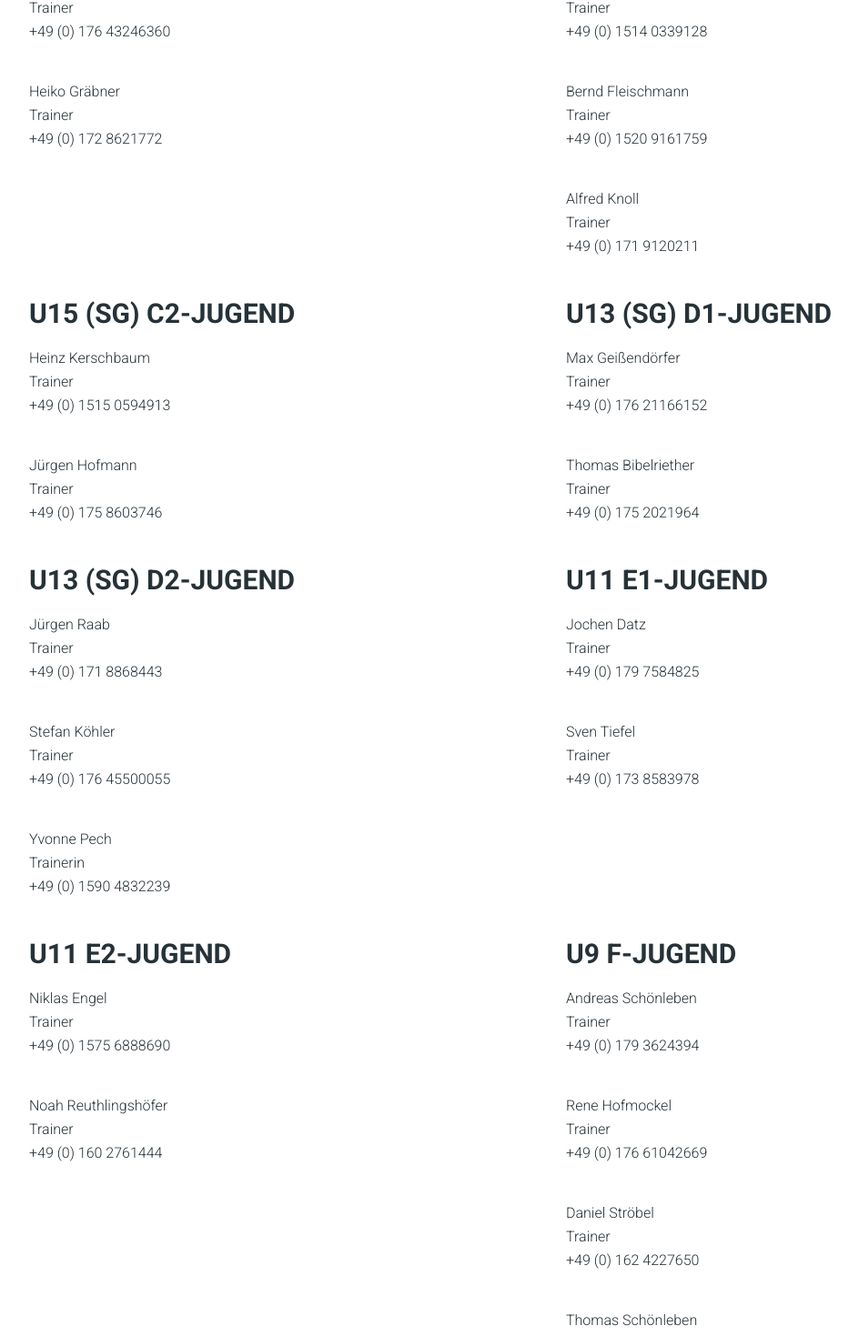
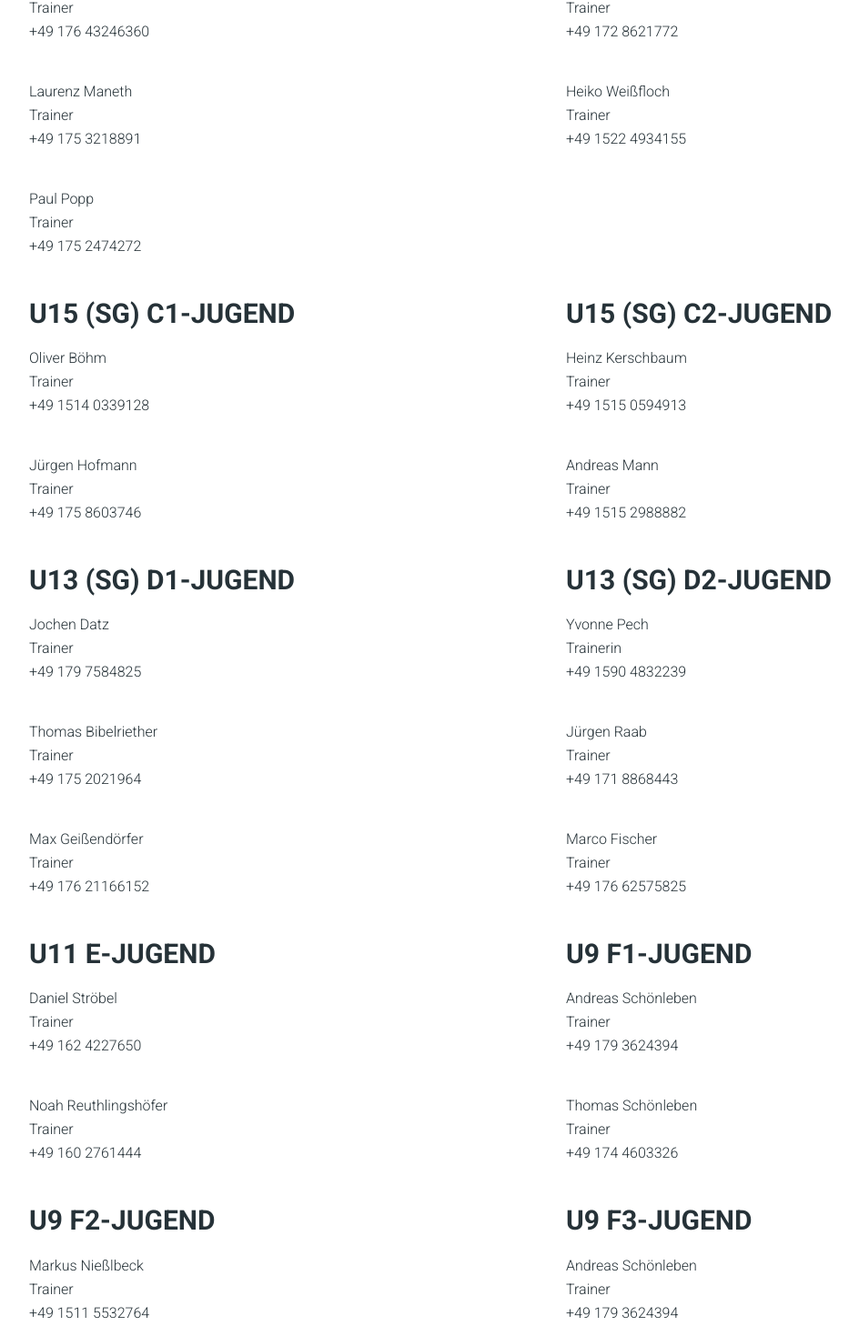
Before and after one commit to tomboe311/svlosaurach, a Next.js app: page /dist/jugend in a window 1280 px wide. Shown: the part 516-1985 px from the top of the page at 91% size, without its empty margins (38-982 px from the left). Built offline with nearby package versions, Linux system fonts and the light colour scheme.

Commit message:
update data for new season

```diff
--- a/src/app/jugend/jugend.tsx
+++ b/src/app/jugend/jugend.tsx
@@ -5,20 +5,43 @@ import {Typography} from "@material-tailwind/react";
 import {Trainingszeiten} from "@/components/trainingszeiten/trainingszeiten";
 
 const TRAINER = {
-    "U17 (SG) B-Jugend": [
+    "U19 (SG) A-Jugend": [
         {
-            team: "(SG) C1-Jugend",
+            team: "(SG) A1-Jugend",
             name: "Manfred Jobst",
             section: "Trainer",
             mail: "",
-            phone: "+49 (0) 176 43246360",
+            phone: "+49 176 43246360",
         },
+        {
+            team: "(SG) A1-Jugend",
+            name: "Laurenz Maneth",
+            section: "Trainer",
+            mail: "",
+            phone: "+49 175 3218891",
+        },
+        {
+            team: "(SG) A1-Jugend",
+            name: "Paul Popp",
+            section: "Trainer",
+            mail: "",
+            phone: "+49 175 2474272",
+        },
+    ],
+    "U17 (SG) B-Jugend": [
         {
             team: "(SG) B-Jugend",
             name: "Heiko Gräbner",
             section: "Trainer",
             mail: "",
-            phone: "+49 (0) 172 8621772",
+            phone: "+49 172 8621772",
+        },
+        {
+            team: "(SG) B-Jugend",
+            name: "Heiko Weißfloch",
+            section: "Trainer",
+            mail: "",
+            phone: "+49 1522 4934155",
         }
     ],
     "U15 (SG) C1-Jugend": [
@@ -27,21 +50,14 @@ const TRAINER = {
             name: "Oliver Böhm",
             section: "Trainer",
             mail: "",
-            phone: "+49 (0) 1514 0339128",
+            phone: "+49 1514 0339128",
         },
         {
             team: "(SG) C1-Jugend",
-            name: "Bernd Fleischmann",
+            name: "Jürgen Hofmann",
             section: "Trainer",
             mail: "",
-            phone: "+49 (0) 1520 9161759",
-        },
-        {
-            team: "(SG) C1-Jugend",
-            name: "Alfred Knoll",
-            section: "Trainer",
-            mail: "",
-            phone: "+49 (0) 171 9120211",
+            phone: "+49 175 8603746",
         },
     ],
     "U15 (SG) C2-Jugend": [
@@ -50,122 +66,125 @@ const TRAINER = {
             name: "Heinz Kerschbaum",
             section: "Trainer",
             mail: "",
-            phone: "+49 (0) 1515 0594913",
+            phone: "+49 1515 0594913",
         },
         {
             team: "(SG) C2-Jugend",
-            name: "Jürgen Hofmann",
+            name: "Andreas Mann",
             section: "Trainer",
             mail: "",
-            phone: "+49 (0) 175 8603746",
+            phone: "+49 1515 2988882",
         }
     ],
     "U13 (SG) D1-Jugend": [
         {
-            team: "(SG) D2-Jugend",
+            team: "(SG) D1-Jugend",
+            name: "Jochen Datz",
+            section: "Trainer",
+            mail: "",
+            phone: "+49 179 7584825",
+        },
+        {
+            team: "(SG) D1-Jugend",
+            name: "Thomas Bibelriether",
+            section: "Trainer",
+            mail: "",
+            phone: "+49 175 2021964",
+        },
+        {
+            team: "(SG) 12-Jugend",
             name: "Max Geißendörfer",
             section: "Trainer",
             mail: "",
-            phone: "+49 (0) 176 21166152",
+            phone: "+49 176 21166152",
         },
-        {
-            team: "(SG) D2-Jugend",
-            name: "Thomas Bibelriether",
-            section: "Trainer",
-            mail: "",
-            phone: "+49 (0) 175 2021964",
-        }
     ],
     "U13 (SG) D2-Jugend": [
-        {
-            team: "(SG) D1-Jugend",
-            name: "Jürgen Raab",
-            section: "Trainer",
-            mail: "",
-            phone: "+49 (0) 171 8868443",
-        },
-        {
-            team: "(SG) D1-Jugend",
-            name: "Stefan Köhler",
-            section: "Trainer",
-            mail: "",
-            phone: "+49 (0) 176 45500055",
-        },
         {
             team: "(SG) D2-Jugend",
             name: "Yvonne Pech",
             section: "Trainerin",
             mail: "",
-            phone: "+49 (0) 1590 4832239",
-        }
+            phone: "+49 1590 4832239",
+        },
+        {
+            team: "(SG) D2-Jugend",
+            name: "Jürgen Raab",
+            section: "Trainer",
+            mail: "",
+            phone: "+49 171 8868443",
+        },
+        {
+            team: "(SG) D2-Jugend",
+            name: "Marco Fischer",
+            section: "Trainer",
+            mail: "",
+            phone: "+49 176 62575825",
+        },
+
     ],
-    "U11 E1-Jugend": [
+    "U11 E-Jugend": [
         {
             team: "E-Jugend",
-            name: "Jochen Datz",
+            name: "Daniel Ströbel",
             section: "Trainer",
             mail: "",
-            phone: "+49 (0) 179 7584825",
-        },
-        {
-            team: "E-Jugend",
-            name: "Sven Tiefel",
-            section: "Trainer",
-            mail: "",
-            phone: "+49 (0) 173 8583978",
-        },
-    ],
-    "U11 E2-Jugend": [
-        {
-            team: "E-Jugend",
-            name: "Niklas Engel",
-            section: "Trainer",
-            mail: "",
-            phone: "+49 (0) 1575 6888690",
+            phone: "+49 162 4227650",
         },
         {
             team: "E-Jugend",
             name: "Noah Reuthlingshöfer",
             section: "Trainer",
             mail: "",
-            phone: "+49 (0) 160 2761444",
+            phone: "+49 160 2761444",
         },
     ],
-    "U9 F-Jugend": [
+    "U9 F1-Jugend": [
         {
-            team: "F-Jugend",
+            team: "F1-Jugend",
             name: "Andreas Schönleben",
             section: "Trainer",
             mail: "",
-            phone: "+49 (0) 179 3624394",
+            phone: "+49 179 3624394",
         },
         {
-            team: "F-Jugend",
-            name: "Rene Hofmockel",
-            section: "Trainer",
-            mail: "",
-            phone: "+49 (0) 176 61042669",
-        },
-        {
-            team: "F-Jugend",
-            name: "Daniel Ströbel",
-            section: "Trainer",
-            mail: "",
-            phone: "+49 (0) 162 4227650",
-        },
-        {
-            team: "F-Jugend",
+            team: "F1-Jugend",
             name: "Thomas Schönleben",
             section: "Trainer",
             mail: "",
-            phone: "+49 (0) 174 4603326",
+            phone: "+49 174 4603326",
+        },
+    ],
+    "U9 F2-Jugend": [
+        {
+            team: "F2-Jugend",
+            name: "Markus Nießlbeck",
+            section: "Trainer",
+            mail: "",
+            phone: "+49 1511 5532764",
         },
         {
-            team: "F-Jugend",
-            name: "Melanie Demjanowitsch",
+            team: "F2-Jugend",
+            name: "Steffen Endner",
             section: "Trainer",
             mail: "",
-            phone: "+49 (0) 173 5622661",
+            phone: "+49 172 5237145",
+        },
+        {
+            team: "F2-Jugend",
+            name: "Philipp Seibold",
+            section: "Trainer",
+            mail: "",
+            phone: "+49 176 83076103",
+        },
+    ],
+    "U9 F3-Jugend": [
+        {
+            team: "F1-Jugend",
+            name: "Andreas Schönleben",
+            section: "Trainer",
+            mail: "",
+            phone: "+49 179 3624394",
         },
     ],
     "U7 G-Jugend": [
@@ -174,42 +193,42 @@ const TRAINER = {
             name: "Peter Werner",
             section: "Trainer",
             mail: "",
-            phone: "+49 (0) 1512 7194672",
+            phone: "+49 1512 7194672",
         },
         {
             team: "G-Jugend",
-            name: "Andre Hofmockel",
-            section: "Trainer",
+            name: "Anett Stefani-Kato",
+            section: "Trainerin",
             mail: "",
-            phone: "+49 (0) 177 5456812",
+            phone: "+49 173 7687882",
         },
         {
             team: "G-Jugend",
             name: "Michael Stefani",
             section: "Trainer",
             mail: "",
-            phone: "+49 (0) 175 3611038",
+            phone: "+49 175 3611038",
         },
         {
             team: "G-Jugend",
-            name: "Anett Stefani-Kato",
+            name: "Jessica Wunner",
             section: "Trainerin",
             mail: "",
-            phone: "+49 (0) 173 7687882",
+            phone: "+49 162 2894436",
         },
         {
             team: "G-Jugend",
             name: "Daniel Distler",
             section: "Trainer",
             mail: "",
-            phone: "+49 (0) 176 20088360",
+            phone: "+49 176 20088360",
         },
         {
             team: "G-Jugend",
-            name: "Jessica Wunner",
-            section: "Trainerin",
+            name: "Fabian Weiß",
+            section: "Trainer",
             mail: "",
-            phone: "+49 (0) 162 2894436",
+            phone: "+49 175 2304407",
         },
     ],
     "U17 B-Juniorinnen": [
@@ -218,21 +237,37 @@ const TRAINER = {
             name: "Jochen Schirmer",
             section: "Trainer",
             mail: "",
-            phone: "+49 (0) 1511 4072581",
+            phone: "+49 1511 4072581",
         },
         {
             team: "B-Juniorinnen",
             name: "Christina Schirmer",
             section: "Trainerin",
             mail: "",
-            phone: "+49 (0) 173 3592401",
+            phone: "+49 173 3592401",
         },
         {
             team: "B-Juniorinnen",
             name: "Lea Stefani",
             section: "Trainerin",
             mail: "",
-            phone: "+49 (0) 162 9433129",
+            phone: "+49 162 9433129",
+        }
+    ],
+    "U13 D-Juniorinnen": [
+        {
+            team: "D-Juniorinnen",
+            name: "Anne Kettner",
+            section: "Trainerin",
+            mail: "",
+            phone: "+49 1578 6763662",
+        },
+        {
+            team: "D-Juniorinnen",
+            name: "Svenja Hofmockel",
+            section: "Trainerin",
+            mail: "",
+            phone: "+49 172 8264046",
         }
     ],
     "U11 E-Juniorinnen": [
@@ -241,63 +276,85 @@ const TRAINER = {
             name: "Markus Sandmann",
             section: "Trainer",
             mail: "",
-            phone: "+49 (0) 1575 6026348",
+            phone: "+49 1575 6026348",
         },
         {
             team: "E-Juniorinnen",
             name: "Heiko Schemm",
             section: "Trainer",
             mail: "",
-            phone: "+49 (0) 1522 2675391",
+            phone: "+49 1522 2675391",
+        },
+        {
+            team: "E-Juniorinnen",
+            name: "Vivien Göß",
+            section: "Trainerin",
+            mail: "",
+            phone: "+49 163 4846926",
         },
         {
             team: "E-Juniorinnen",
             name: "Kerstin Heinlein",
-            section: "Trainer",
+            section: "Trainerin",
             mail: "",
-            phone: "+49 (0) 179 3264196",
-        }
+            phone: "+49 179 3264196",
+        },
+        {
+            team: "E-Juniorinnen",
+            name: "Melanie Demjanowitsch",
+            section: "Trainerin",
+            mail: "",
+            phone: "+49 173 5622661",
+        },
     ],
 }
 
 const TRAININGSZEITEN = [
     {
-        team: "U17/U16 (B-Junioren)",
-        montag: "19:00 - 20:30 Uhr (Sportplatz Losaurach)",
+        team: "U19/U18 (A-Junioren)",
+        montag: "19:00 - 20:30 Uhr (Sportplatz Markt Erlbach)",
         dienstag: "",
         mittwoch: "",
         donnerstag: "18:30 - 20:00 Uhr (Sportplatz Markt Erlbach)",
         freitag: "",
     },
     {
-        team: "U15/U14 (C1/C2-Junioren)",
-        montag: "17:00 - 19:00 Uhr (Sportplatz Markt Erlbach)",
+        team: "U17/U16 (B-Junioren)",
+        montag: "17:15 - 18:45 Uhr (Sportplatz Markt Erlbach)",
         dienstag: "",
-        mittwoch: "17:00 - 19:00 Uhr (Sportplatz Markt Erlbach)",
+        mittwoch: "17:15 - 18:45 Uhr (Sportplatz Losaurach)",
         donnerstag: "",
         freitag: "",
     },
     {
+        team: "U15/U14 (C1/C2-Junioren)",
+        montag: "",
+        dienstag: "17:15 - 19:00 Uhr (Sportplatz Markt Erlbach)",
+        mittwoch: "",
+        donnerstag: "17:15 - 19:00 Uhr (Sportplatz Markt Erlbach)",
+        freitag: "",
+    },
+    {
         team: "U13/U12 (D1/D2-Junioren)",
-        montag: "17:30 - 19:00 Uhr (Sportplatz Markt Erlbach)",
+        montag: "",
         dienstag: "",
-        mittwoch: "17:30 - 19:00 Uhr (Sportplatz Markt Erlbach)",
+        mittwoch: "17:30 - 19:00 Uhr (Sportplatz Losaurach)",
         donnerstag: "",
-        freitag: "",
+        freitag: "17:30 - 19:00 Uhr (Sportplatz Losaurach)",
     },
     {
         team: "U11/U10 (E1/E2-Junioren)",
         montag: "",
         dienstag: "17:00 - 18:30 Uhr (Sportplatz Losaurach)",
         mittwoch: "",
-        donnerstag: "",
-        freitag: "17:00 - 18:30 Uhr (Sportplatz Losaurach)",
+        donnerstag: "17:00 - 18:30 Uhr (Sportplatz Losaurach)",
+        freitag: "",
     },
     {
         team: "U9/U8 (F-Junioren)",
         montag: "",
         dienstag: "",
-        mittwoch: "17:15 - 18:45 Uhr (Sportplatz Losaurach)",
+        mittwoch: "17:00 - 18:30 Uhr (Sportplatz Losaurach)",
         donnerstag: "",
         freitag: "",
     },
@@ -305,7 +362,7 @@ const TRAININGSZEITEN = [
         team: "U7 (G-Junioren)",
         montag: "",
         dienstag: "",
-        mittwoch: "17:30 - 18:30 Uhr (Sportplatz Losaurach)",
+        mittwoch: "17:00 - 18:00 Uhr (Sportplatz Losaurach)",
         donnerstag: "",
         freitag: "",
     },
@@ -318,11 +375,19 @@ const TRAININGSZEITEN = [
         freitag: "",
     },
     {
+        team: "U13/U12 (D-Juniorinnen)",
+        montag: "",
+        dienstag: "17:00 - 18:30 Uhr (Sportplatz Losaurach)",
+        mittwoch: "",
+        donnerstag: "17:00 - 18:30 Uhr (Sportplatz Losaurach)",
+        freitag: "",
+    },
+    {
         team: "U11/U10 (E-Juniorinnen)",
         montag: "",
         dienstag: "17:00 - 18:30 Uhr (Sportplatz Losaurach)",
         mittwoch: "",
-        donnerstag: "",
+        donnerstag: "17:00 - 18:30 Uhr (Sportplatz Losaurach)",
         freitag: "",
     },
 ];
@@ -339,9 +404,9 @@ function Jugend() {
                     Jugendmannschaften
                 </Typography>
                 <Typography variant="lead" className="mb-4 !text-gray-500 md:pr-16 xl:pr-28">
-                    Mit insgesamt elf Jugendmannschaften, davon fünf Mannschaften in einer Spielgemeinschaft mit dem TSV Markt Erlbach,
+                    Mit insgesamt 19 Jugendmannschaften, davon sechs Mannschaften in einer Spielgemeinschaft mit dem TSV Markt Erlbach,
                     bilden wir wichtige Basis für die Zukunft unserer Herren- und Frauenmannschaften. Ganz besonders stolz sind wir auch
-                    auf unsere beiden Mädchenmannschaften der Altersklassen U17 und U11.
+                    auf unsere drei Juniorinnen-Teams der Altersklassen U17, U13 und U11.
                 </Typography>
             </div>
             <div className="container mx-auto">
--- a/src/app/teams.tsx
+++ b/src/app/teams.tsx
@@ -45,7 +45,7 @@ export function Teams() {
                     className="mx-auto w-full px-4 font-normal !text-gray-500 lg:w-12/12"
                 >
                     Im Sportverein Losaurach sind wir stolz auf unsere dynamischen Mannschaften und ihre
-                    kontinuierlichen Erfolge. Mit insgesamt zwei Herren-, zwei Frauen- und elf Jugendmannschaften bieten wir ein
+                    kontinuierlichen Erfolge. Mit einer Senioren-, zwei Herren-, zwei Frauen- und 19 Jugendmannschaften bieten wir ein
                     breites Spektrum an Möglichkeiten für alle Altersgruppen, um aktiv zu werden und sich sportlich zu
                     entfalten.
                 </Typography>
--- a/src/app/verein.tsx
+++ b/src/app/verein.tsx
@@ -1,6 +1,6 @@
 "use client";
 
-import {Typography, Button, List, ListItem, Carousel} from "@material-tailwind/react";
+import {Typography, Button, Carousel} from "@material-tailwind/react";
 import Link from "next/link";
 import {
     UserGroupIcon,
@@ -23,7 +23,7 @@ const VEREIN_ITEMS = [
     },
     {
         icon: UserGroupIcon,
-        children: "650 Mitglieder",
+        children: "700 Mitglieder",
     },
     {
         icon: FireIcon,
@@ -31,7 +31,7 @@ const VEREIN_ITEMS = [
     },
     {
         icon: GlobeAltIcon,
-        children: "16 Fußballteams",
+        children: "19 Fußballteams",
     }
 ];
 
--- a/src/app/verein/verein.tsx
+++ b/src/app/verein/verein.tsx
@@ -174,7 +174,7 @@ function Verein() {
                     Verein
                 </Typography>
                 <Typography variant="lead" className="mb-4 !text-gray-500 md:pr-16 xl:pr-28">
-                    Der SV Losaurach wurde 1972 gegründet und entwickelte sich von zwei Fußballmannschaften zu einem vielseitigen Sportverein mit aktuell über 650 Mitgliedern – mehr als das Vierfache der Einwohnerzahl. Neben Fußball kamen im Laufe der Jahre Tennis, Schützen, Seifenkiste und Dart als Abteilungen hinzu. Große Meilensteine waren der Bau des Sportheims, die Gründung einer Frauenmannschaft sowie die erfolgreiche Spielgemeinschaft im Jugendfußball. Trotz Herausforderungen, wie dem gesellschaftlichen Wandel und der Pandemie, wächst der Verein stetig weiter und bleibt ein fester Bestandteil des regionalen Sportlebens.
+                    Der SV Losaurach wurde 1972 gegründet und entwickelte sich von zwei Fußballmannschaften zu einem vielseitigen Sportverein mit aktuell über 700 Mitgliedern – mehr als das Fünffache der Einwohnerzahl. Neben Fußball kamen im Laufe der Jahre Tennis, Schützen, Seifenkiste und Dart als Abteilungen hinzu. Große Meilensteine waren der Bau des Sportheims, die Gründung einer Frauenmannschaft sowie die erfolgreiche Spielgemeinschaft im Jugendfußball. Trotz Herausforderungen, wie dem gesellschaftlichen Wandel und der Pandemie, wächst der Verein stetig weiter und bleibt ein fester Bestandteil des regionalen Sportlebens.
                 </Typography>
                 <Typography variant="small" className="mb-4 !text-gray-500 md:pr-16 xl:pr-28">
                     Unser Heimat ist das Sportheim, unser Stolz der SVL!
```
